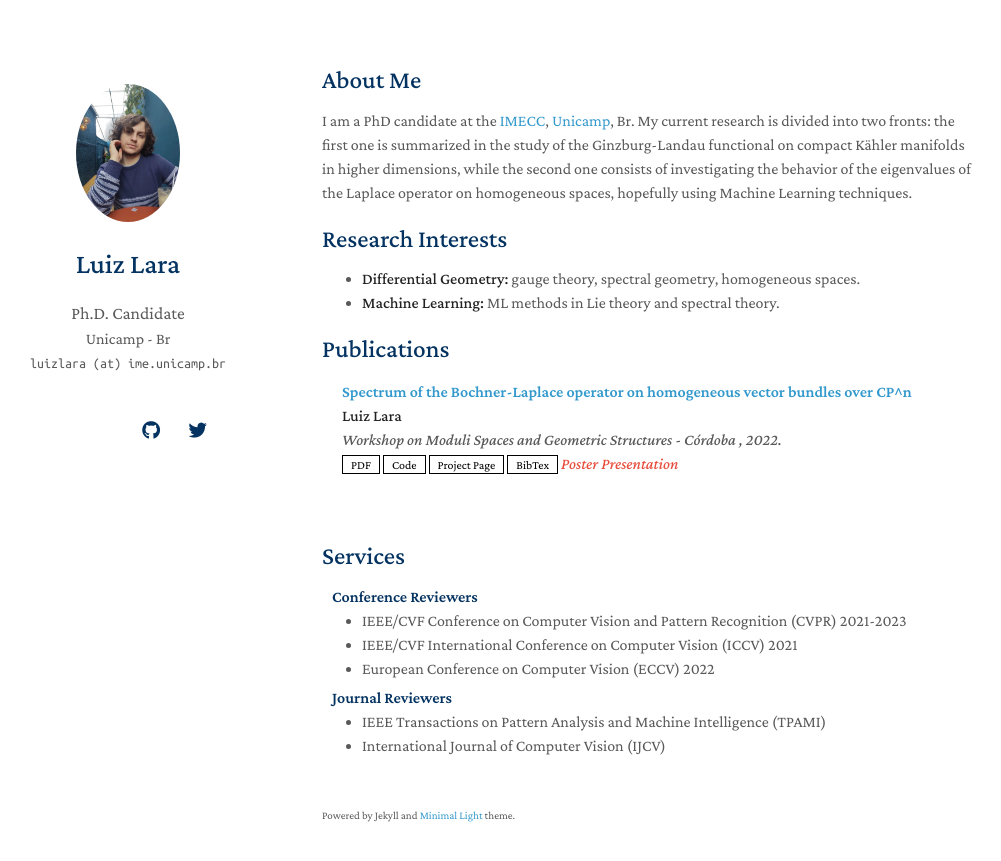
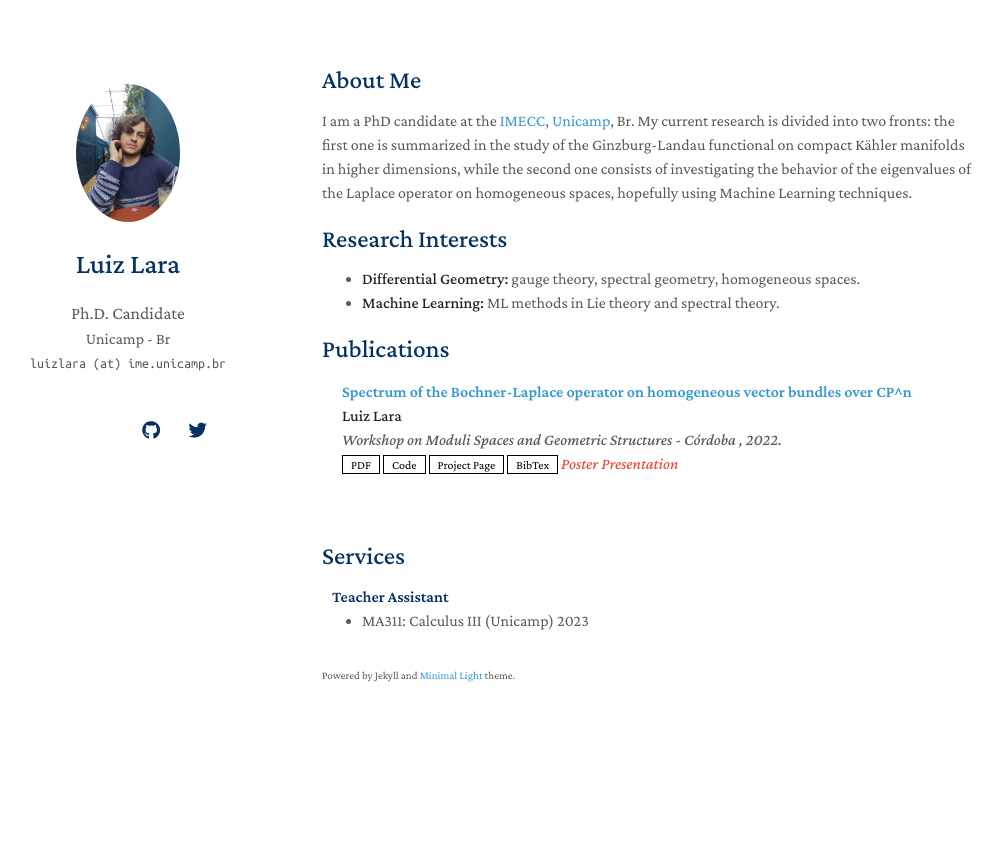
Before and after one commit to LuizLara1/luizlara-home, a Jekyll site: the page built from index.md, in a window 1280 px wide. Shown: the top 861 px of the page, without its empty margins (148-1149 px from the left). Built offline with Jekyll 4.4.1, drawn with Linux system fonts in a browser that asks for light colours; nearby versions of some CDN libraries; a style sheet for code colours, icons or effects is not loaded; our own code applies the rules of GitHub Pages for plain Markdown files.

Commit message:
Mais alterações

```diff
--- a/_includes/services.md
+++ b/_includes/services.md
@@ -1,16 +1,7 @@
 ## Services
 
-<h4 style="margin:0 10px 0;">Conference Reviewers</h4>
+<h4 style="margin:0 10px 0;">Teacher Assistant</h4>
 
 <ul style="margin:0 0 5px;">
-  <li><a href="http://cvpr2023.thecvf.com/"><autocolor>IEEE/CVF Conference on Computer Vision and Pattern Recognition (CVPR) 2021-2023</autocolor></a></li>
-  <li><a href="http://iccv2021.thecvf.com/"><autocolor>IEEE/CVF International Conference on Computer Vision (ICCV) 2021</autocolor></a></li>
-  <li><a href="https://eccv2022.ecva.net/"><autocolor>European Conference on Computer Vision (ECCV) 2022</autocolor></a></li>
+  <li><a href="http://cvpr2023.thecvf.com/"><autocolor>MA311: Calculus III (Unicamp) 2023</autocolor></a></li>
 </ul>
-
-<h4 style="margin:0 10px 0;">Journal Reviewers</h4>
-
-<ul style="margin:0 0 20px;">
-  <li><a href="https://www.computer.org/csdl/journal/tp"><autocolor>IEEE Transactions on Pattern Analysis and Machine Intelligence (TPAMI)</autocolor></a></li>
-  <li><a href="https://www.springer.com/journal/11263"><autocolor>International Journal of Computer Vision (IJCV)</autocolor></a></li>
-</ul>
```
Also changed, not shown: _config.yml (line endings or trailing spaces).
